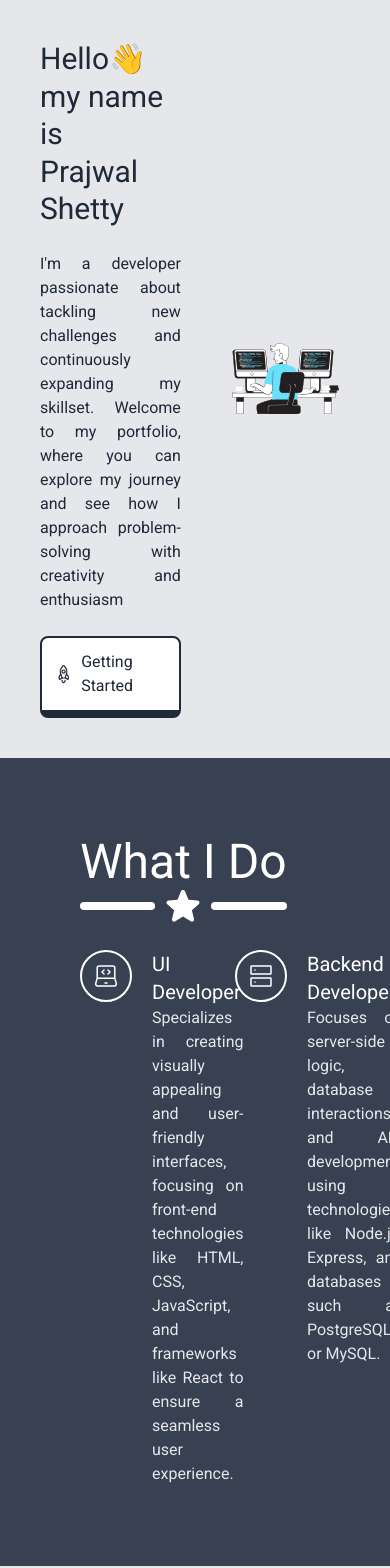
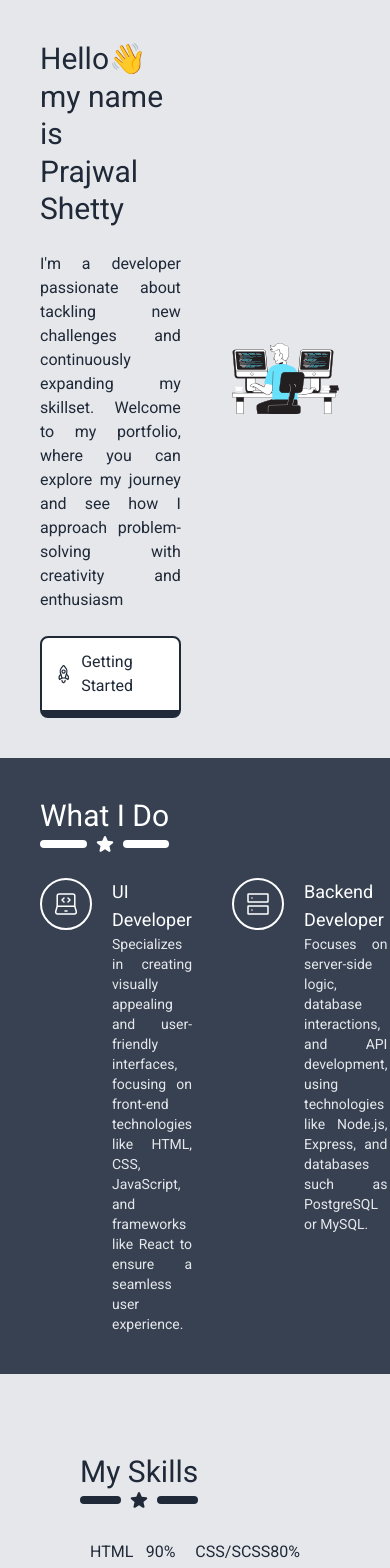
Before and after one commit to PrajwalSh0206/PrajwalSh0206.github.io, a React (Vite) app: page / in a window 390 px wide. Shown: the top 1568 px of the page. Built offline with nearby package versions, Linux system fonts and the light colour scheme.

Commit message:
about-md-added

```diff
--- a/src/components/About/About.tsx
+++ b/src/components/About/About.tsx
@@ -2,7 +2,7 @@ import Title from '../common/Title';
 
 const About = () => {
   return (
-    <div className="p-20 text-white space-y-6 bg-gray-700 flex flex-col items-start text-justify" id="about">
+    <div className="p-10 lg:p-20 text-white space-y-6 bg-gray-700 flex text-sm lg:text-lg flex-col items-start text-justify" id="about">
       <Title borderColor="bg-white" title="What I Do"></Title>
       <div className="flex w-full space-x-10 items-start">
         <section className="flex space-x-5 items-start w-6/12">
@@ -19,7 +19,7 @@ const About = () => {
             </svg>
           </div>
           <div>
-            <p className="text-xl">UI Developer</p>
+            <p className="text-lg lg:text-xl">UI Developer</p>
             <p className="text-gray-200">
               Specializes in creating visually appealing and user-friendly interfaces, focusing on front-end technologies like HTML, CSS, JavaScript, and
               frameworks like React to ensure a seamless user experience.
@@ -44,7 +44,7 @@ const About = () => {
             </svg>
           </div>
           <div>
-            <p className="text-xl">Backend Developer</p>
+            <p className="text-lg lg:text-xl">Backend Developer</p>
             <p className="text-gray-200">
               Focuses on server-side logic, database interactions, and API development, using technologies like Node.js, Express, and databases such as
               PostgreSQL or MySQL.
--- a/src/components/common/Title.tsx
+++ b/src/components/common/Title.tsx
@@ -8,15 +8,10 @@ interface TitleDto {
 const Title: React.FC<TitleDto> = ({ title, borderColor }) => {
   return (
     <p className="flex flex-col">
-      <p className="text-5xl">{title}</p>
+      <p className="text-3xl lg:text-5xl">{title}</p>
       <div className="flex justify-between items-center w-full space-x-2">
         <div className={`${borderColor} rounded-md p-1 w-full`}></div>
-        <svg
-          xmlns="http://www.w3.org/2000/svg"
-          viewBox="0 0 24 24"
-          fill="currentColor"
-          className="h-10 w-10 flex-none"
-        >
+        <svg xmlns="http://www.w3.org/2000/svg" viewBox="0 0 24 24" fill="currentColor" className="h-5 w-5 lg:h-10 lg:w-10 flex-none">
           <path
             fill-rule="evenodd"
             d="M10.788 3.21c.448-1.077 1.976-1.077 2.424 0l2.082 5.006 5.404.434c1.164.093 1.636 1.545.749 2.305l-4.117 3.527 1.257 5.273c.271 1.136-.964 2.033-1.96 1.425L12 18.354 7.373 21.18c-.996.608-2.231-.29-1.96-1.425l1.257-5.273-4.117-3.527c-.887-.76-.415-2.212.749-2.305l5.404-.434 2.082-5.005Z"
```
